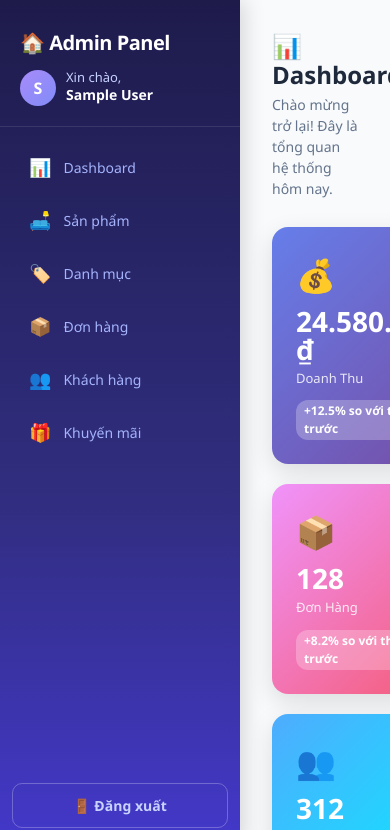
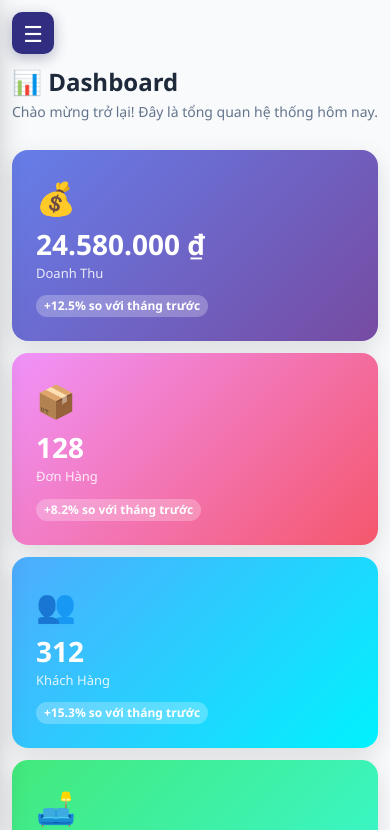
Before and after one commit to NgoTungNam/demoproject, a React (Vite) app: page /admin in a window 390 px wide. Shown: the top 830 px of the page. Built offline with nearby package versions, Linux system fonts and the light colour scheme; sample sign-in values are in the browser's storage.

Commit message:
fix: make admin layout responsive

```diff
--- a/src/components/AdminLayout.jsx
+++ b/src/components/AdminLayout.jsx
@@ -1,4 +1,4 @@
-import React from 'react';
+import React, { useState } from 'react';
 import { Link, Outlet, useLocation } from 'react-router-dom';
 import { useAuth } from '../context/AuthContext';
 
@@ -14,13 +14,23 @@ const navItems = [
 const AdminLayout = () => {
     const { logout, user } = useAuth();
     const location = useLocation();
+    const [menuOpen, setMenuOpen] = useState(false);
 
     const isActive = (path) => location.pathname === path || location.pathname.startsWith(path + '/');
 
     return (
-        <div style={{ display: 'flex', minHeight: '100vh', fontFamily: "'Segoe UI', sans-serif" }}>
+        <div className="admin-layout" style={{ display: 'flex', minHeight: '100vh', fontFamily: "'Segoe UI', sans-serif" }}>
+            <button
+                className="admin-menu-toggle"
+                type="button"
+                onClick={() => setMenuOpen((open) => !open)}
+                aria-label="Mở menu quản trị"
+                aria-expanded={menuOpen}
+            >
+                {menuOpen ? '✕' : '☰'}
+            </button>
             {/* Sidebar */}
-            <div style={{
+            <aside className={`admin-sidebar ${menuOpen ? 'is-open' : ''}`} style={{
                 width: '240px', flexShrink: 0,
                 background: 'linear-gradient(180deg,#1e1b4b 0%,#312e81 60%,#4338ca 100%)',
                 display: 'flex', flexDirection: 'column',
@@ -53,7 +63,7 @@ const AdminLayout = () => {
                     {navItems.map(item => {
                         const active = isActive(item.path);
                         return (
-                            <Link key={item.path} to={item.path} style={{ textDecoration: 'none' }}>
+                            <Link key={item.path} to={item.path} style={{ textDecoration: 'none' }} onClick={() => setMenuOpen(false)}>
                                 <div style={{
                                     display: 'flex', alignItems: 'center', gap: '12px',
                                     padding: '11px 14px', borderRadius: '10px',
@@ -92,14 +102,14 @@ const AdminLayout = () => {
                         🚪 Đăng xuất
                     </button>
                 </div>
-            </div>
+            </aside>
 
             {/* Main Content */}
-            <div style={{ flex: 1, background: '#f8fafc', overflowY: 'auto' }}>
-                <div style={{ padding: '32px' }}>
+            <main className="admin-main" style={{ flex: 1, background: '#f8fafc', overflowY: 'auto' }}>
+                <div className="admin-content" style={{ padding: '32px' }}>
                     <Outlet />
                 </div>
-            </div>
+            </main>
         </div>
     );
 };
--- a/src/index.css
+++ b/src/index.css
@@ -73,9 +73,112 @@ body {
   min-height: 400px;
 }
 
+/* ===== ADMIN LAYOUT ===== */
+.admin-menu-toggle {
+  display: none;
+}
+
+.admin-main {
+  min-width: 0;
+}
+
+.admin-content {
+  min-width: 0;
+}
+
+.admin-dashboard-split,
+.admin-order-stats,
+.admin-stat-grid {
+  min-width: 0;
+}
+
+.admin-content .table-responsive {
+  -webkit-overflow-scrolling: touch;
+}
+
 /* ===== RESPONSIVE ===== */
 
 @media (max-width: 768px) {
+  /* Admin: the sidebar becomes a slide-out menu instead of squeezing the
+     page content into the remaining width. */
+  .admin-layout {
+    display: block !important;
+    min-width: 0;
+  }
+
+  .admin-menu-toggle {
+    display: inline-flex;
+    position: fixed;
+    z-index: 1100;
+    top: 12px;
+    left: 12px;
+    width: 42px;
+    height: 42px;
+    border: 0;
+    border-radius: 10px;
+    align-items: center;
+    justify-content: center;
+    background: #312e81;
+    color: #fff;
+    font-size: 22px;
+    line-height: 1;
+    box-shadow: 0 4px 14px rgba(30, 27, 75, 0.3);
+  }
+
+  .admin-sidebar {
+    position: fixed !important;
+    z-index: 1050;
+    top: 0;
+    left: 0;
+    width: min(280px, 84vw) !important;
+    height: 100dvh !important;
+    transform: translateX(-105%);
+    transition: transform 0.25s ease;
+    box-shadow: 8px 0 30px rgba(0, 0, 0, 0.28) !important;
+  }
+
+  .admin-sidebar.is-open {
+    transform: translateX(0);
+  }
+
+  .admin-main {
+    width: 100%;
+    min-height: 100dvh;
+    overflow-x: hidden;
+  }
+
+  .admin-content {
+    padding: 72px 16px 24px !important;
+  }
+
+  .admin-dashboard-split {
+    grid-template-columns: 1fr !important;
+  }
+
+  .admin-order-stats {
+    grid-template-columns: repeat(2, minmax(0, 1fr)) !important;
+  }
+
+  .admin-page-header,
+  .admin-content > .d-flex.justify-content-between {
+    align-items: flex-start !important;
+    flex-wrap: wrap;
+    gap: 12px;
+  }
+
+  .admin-page-header > button,
+  .admin-content > .d-flex.justify-content-between > .btn {
+    width: 100%;
+  }
+
+  .admin-content .card-body {
+    padding: 16px;
+  }
+
+  .admin-content .modal-dialog {
+    margin: 16px;
+  }
+
   /* Header search bar */
   .navbar .d-flex.me-3 {
     width: 100%;
@@ -130,6 +233,29 @@ body {
 
 /* Extra small screens (< 480px) */
 @media (max-width: 480px) {
+  .admin-content {
+    padding: 68px 12px 20px !important;
+  }
+
+  .admin-stat-grid {
+    grid-template-columns: 1fr !important;
+    gap: 12px !important;
+  }
+
+  .admin-order-stats {
+    grid-template-columns: 1fr !important;
+  }
+
+  .admin-dashboard-split > div,
+  .admin-orders > div {
+    min-width: 0;
+  }
+
+  .admin-dashboard h1,
+  .admin-orders h2 {
+    padding-right: 42px;
+  }
+
   .navbar-brand {
     font-size: 1.25rem !important;
   }
--- a/src/pages/Admin/AdminDashboard.jsx
+++ b/src/pages/Admin/AdminDashboard.jsx
@@ -54,7 +54,7 @@ const AdminDashboard = () => {
     const maxVal = Math.max(...weeklyData);
 
     return (
-        <div style={{ fontFamily: "'Segoe UI', sans-serif", color: '#1e293b' }}>
+        <div className="admin-dashboard" style={{ fontFamily: "'Segoe UI', sans-serif", color: '#1e293b' }}>
             {/* Header */}
             <div style={{ marginBottom: '28px' }}>
                 <h1 style={{ fontSize: '26px', fontWeight: 700, margin: 0 }}>📊 Dashboard</h1>
@@ -64,7 +64,7 @@ const AdminDashboard = () => {
             </div>
 
             {/* Stat Cards */}
-            <div style={{ display: 'grid', gridTemplateColumns: 'repeat(auto-fit,minmax(200px,1fr))', gap: '20px', marginBottom: '28px' }}>
+            <div className="admin-stat-grid" style={{ display: 'grid', gridTemplateColumns: 'repeat(auto-fit,minmax(200px,1fr))', gap: '20px', marginBottom: '28px' }}>
                 {statCards.map((card, i) => (
                     <div key={i} style={{
                         background: card.gradient, borderRadius: '16px',
@@ -89,7 +89,7 @@ const AdminDashboard = () => {
             </div>
 
             {/* Chart + Top Products */}
-            <div style={{ display: 'grid', gridTemplateColumns: '2fr 1fr', gap: '20px', marginBottom: '28px' }}>
+            <div className="admin-dashboard-split" style={{ display: 'grid', gridTemplateColumns: '2fr 1fr', gap: '20px', marginBottom: '28px' }}>
                 {/* Weekly Bar Chart */}
                 <div style={{ background: '#fff', borderRadius: '16px', padding: '24px', boxShadow: '0 2px 12px rgba(0,0,0,0.06)' }}>
                     <h5 style={{ fontWeight: 700, marginBottom: '20px', fontSize: '16px' }}>📈 Đơn hàng trong tuần</h5>
--- a/src/pages/Admin/AdminOrders.jsx
+++ b/src/pages/Admin/AdminOrders.jsx
@@ -119,9 +119,9 @@ const AdminOrders = () => {
   };
 
   return (
-    <div style={{ fontFamily: "'Segoe UI', sans-serif" }}>
+    <div className="admin-orders" style={{ fontFamily: "'Segoe UI', sans-serif" }}>
       {/* Header */}
-      <div style={{ display: 'flex', alignItems: 'center', justifyContent: 'space-between', marginBottom: 24 }}>
+      <div className="admin-page-header" style={{ display: 'flex', alignItems: 'center', justifyContent: 'space-between', marginBottom: 24 }}>
         <div>
           <h2 style={{ fontWeight: 800, fontSize: '1.6rem', color: '#1a1a2e', margin: 0 }}>
             📋 Quản Lý Đơn Hàng
@@ -143,7 +143,7 @@ const AdminOrders = () => {
       </div>
 
       {/* Stats row */}
-      <div style={{ display: 'grid', gridTemplateColumns: 'repeat(4, 1fr)', gap: 14, marginBottom: 24 }}>
+      <div className="admin-order-stats" style={{ display: 'grid', gridTemplateColumns: 'repeat(4, 1fr)', gap: 14, marginBottom: 24 }}>
         {[
           { label: 'Tổng đơn', value: stats.total, icon: '📦', color: '#6366f1' },
           { label: 'Chờ xử lý', value: stats.pending, icon: '⏳', color: '#f59e0b' },
```
